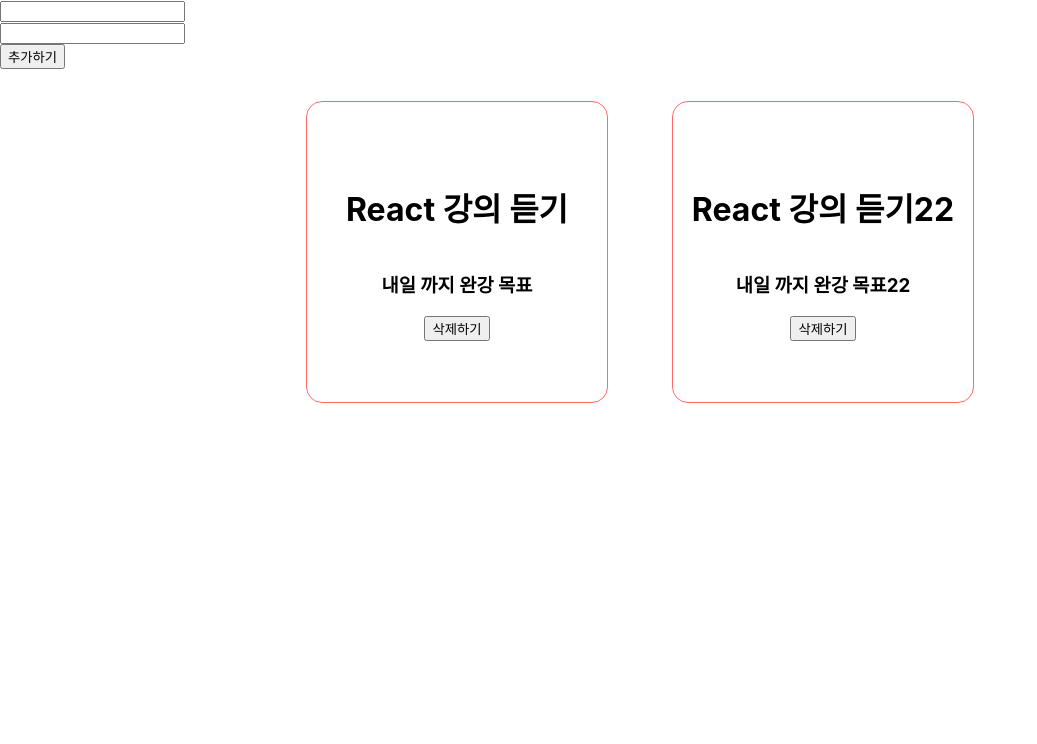
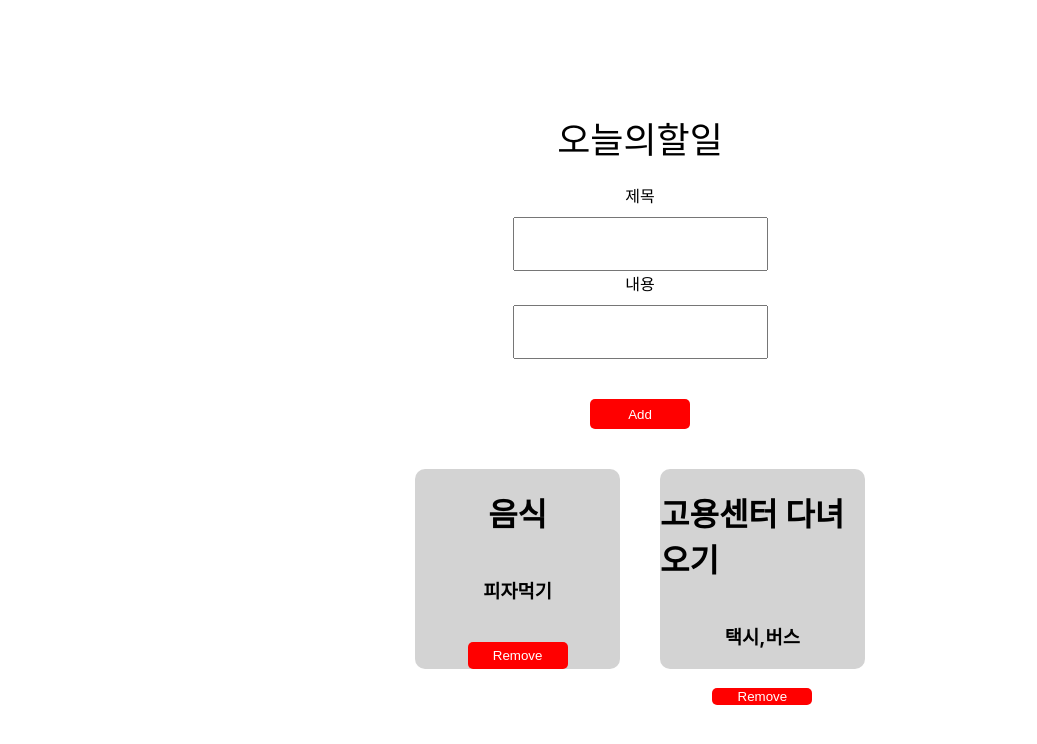
Before and after one commit to rammakasty/todo_list, a React (Create React App) app: page / in a window 1280 px wide. Shown: the top 744 px of the page, without its empty margins (0-1037 px from the left). Built offline with nearby package versions, Linux system fonts and the light colour scheme.

Commit message:
feat: 추가 삭제 기능 구현

```diff
--- /dev/null
+++ b/jsconfig.json
@@ -0,0 +1,6 @@
+{
+    "compilerOptions": {
+        "baseUrl": "src"
+    },
+    "include": ["src"]
+}
--- a/src/App.css
+++ b/src/App.css
@@ -1,17 +1,91 @@
+.root {
+    display: flex;
+    justify-content: center;
+    align-items: center;
+    height: 100vh;
+}
+
+.layout {
+    display: flex;
+    flex-direction: column;
+    align-items: center;
+    width: 80%;
+}
+
+.container {
+    display: flex;
+    flex-direction: row;
+    justify-content: center;
+    font-size: 36px;
+    margin-bottom: 20px;
+}
+
+.add-form {
+    display: flex;
+    flex-direction: column;
+    align-items: center;
+    width: 100%;
+    margin-bottom: 20px;
+}
+
+.input-group {
+    display: flex;
+    flex-direction: column;
+    align-items: center;
+    margin-bottom: 20px;
+}
+
+.form-label {
+    margin-bottom: 10px;
+}
+
+input {
+    height: 30px;
+    width: 100%;
+    padding: 10px;
+    font-size: 16px;
+}
+
+button {
+    width: 100px;
+    margin-top: 20px;
+    background-color: blue;
+    color: white;
+    border: none;
+    border-radius: 5px;
+    cursor: pointer;
+}
+
 .todoBox__container {
     display: flex;
-    align-items: center;
+    flex-wrap: wrap;
     justify-content: center;
+    width: 100%;
 }
 
 .todoBox {
-    width: 300px;
-    height: 300px;
     display: flex;
     flex-direction: column;
-    justify-content: center;
     align-items: center;
-    border-radius: 1rem;
-    border: 1px solid #ff6969;
-    margin: 2rem;
+    width: 20%;
+    height: 200px;
+    margin: 20px;
+    background-color: lightgray;
+    border-radius: 10px;
 }
+
+h1,
+h3 {
+    margin-top: 20px;
+}
+
+button {
+    height: 30px;
+    width: 100px;
+    margin-top: 20px;
+    background-color: red;
+    color: white;
+    border: none;
+    border-radius: 5px;
+    cursor: pointer;
+}
--- a/src/App.js
+++ b/src/App.js
@@ -1,10 +1,15 @@
 import React, { useState } from 'react';
-import './App.css';
+import 'App.css';
 
 const App = () => {
-    const [todoTitle, setTodoTitle] = useState([
-        { id: 0, title: 'React 강의 듣기', desc: '내일 까지 완강 목표', isDone: false },
-        { id: 1, title: 'React 강의 듣기22', desc: '내일 까지 완강 목표22', isDone: false },
+    const [todoList, setTodoList] = useState([
+        { id: 0, title: '음식', desc: '피자먹기', isDone: false },
+        {
+            id: 1,
+            title: '고용센터 다녀오기',
+            desc: '택시,버스',
+            isDone: false,
+        },
     ]);
 
     //Input state
@@ -13,7 +18,7 @@
     const titleChangeHandler = (e) => setTodoInputTitle(e.target.value);
     const descChangeHandler = (e) => setTodoInputDesc(e.target.value);
 
-    //button handler
+    // Add button click
     const submitBtnHandler = () => {
         const newObj = {
             id: Date.now(),
@@ -21,29 +26,43 @@
             desc: todoInputDesc,
             isDone: false,
         };
-        setTodoTitle([...todoTitle, newObj]);
+        setTodoList([...todoList, newObj]);
+    };
+
+    // Remove button click
+    const removeButtonHandler = (id) => {
+        setTodoList(todoList.filter((item) => item.id !== id));
     };
 
     return (
-        <div>
-            <div>
+        <div className="root">
+            <div className="layout">
+                <div class="container">
+                    <div>오늘의</div>
+                    <div>할일</div>
+                </div>
+                <form className="add-form">
+                    <div className="input-group">
+                        <label class="form-label">제목</label>
                         <input value={todoInputTitle} onChange={titleChangeHandler} />
-            </div>
-            <div>
+                        <label class="form-label">내용</label>
                         <input value={todoInputDesc} onChange={descChangeHandler} />
                     </div>
-            <button onClick={submitBtnHandler}>추가하기</button>
+
+                    <button onClick={submitBtnHandler}>Add</button>
+                </form>
 
                 <div className="todoBox__container">
-                {todoTitle.map((x) => {
+                    {todoList.map((x) => {
                         return (
                             <div className="todoBox">
                                 <h1>{x.title}</h1>
                                 <h3>{x.desc}</h3>
-                            <button>삭제하기</button>
+                                <button onClick={() => removeButtonHandler(x.id)}>Remove</button>
                             </div>
                         );
                     })}
+                </div>
             </div>
         </div>
     );
```
Also changed, not shown: src/sm.js (added, +160 -0 lines). Lines whose indentation alone changed are shown as unchanged.
